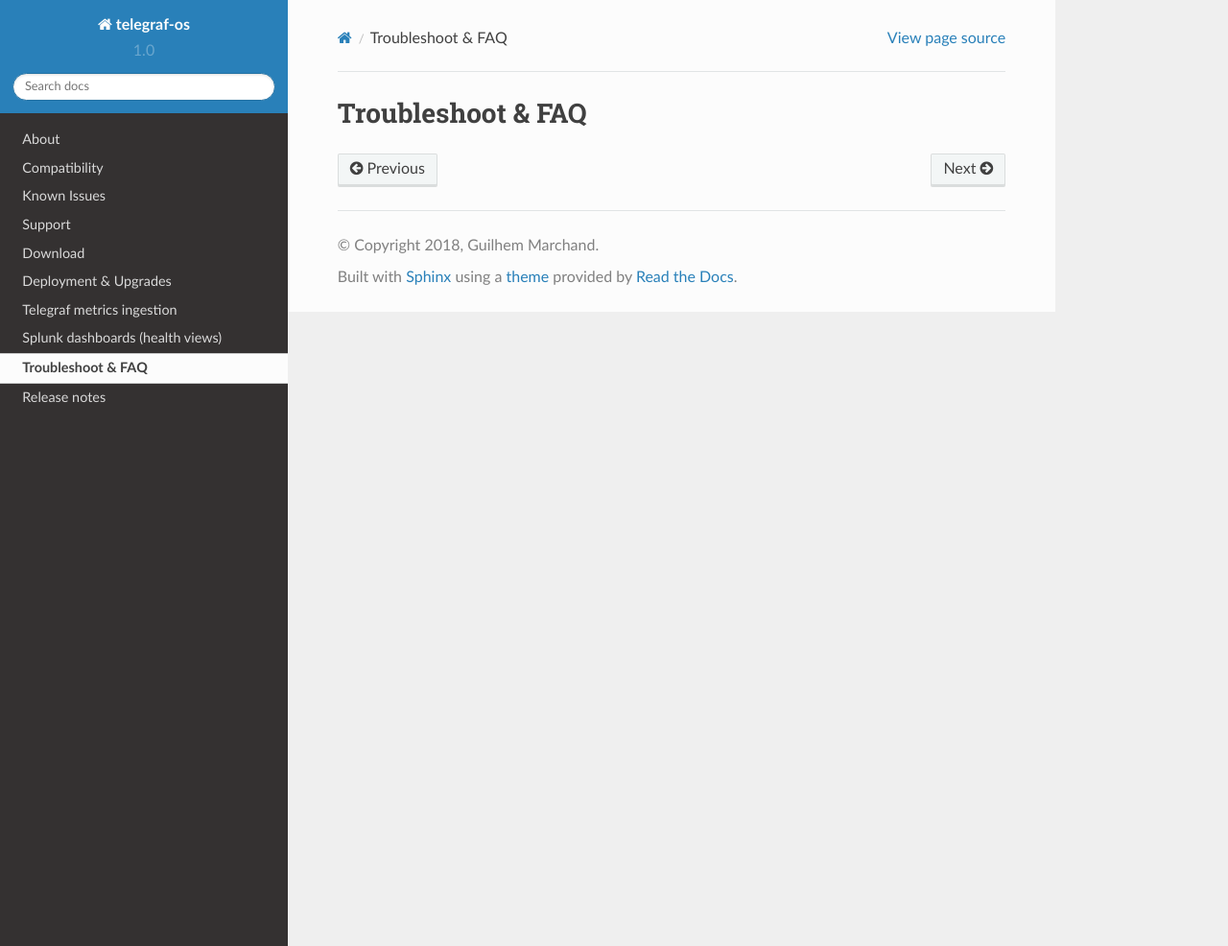
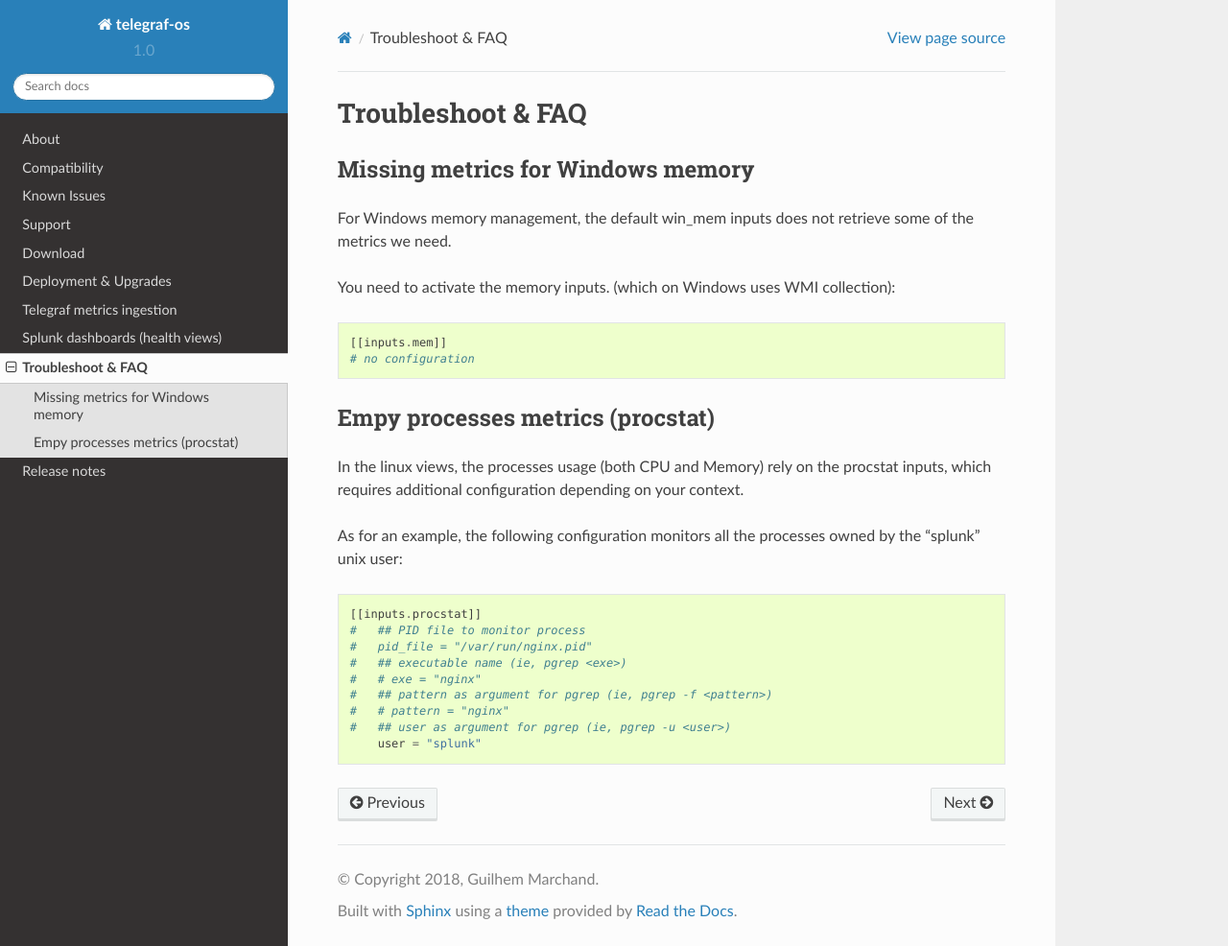
Before and after one commit to guilhemmarchand/telegraf-os, a Sphinx documentation site: the page built from docs/troubleshoot.rst, in a window 1280 px wide and 986 px high. Shown: the whole window at 96% size. Built offline with Sphinx 7.4.7 and the Read the Docs theme 2.0.0, drawn with Linux system fonts in a browser that asks for light colours.

```diff
--- a/docs/troubleshoot.rst
+++ b/docs/troubleshoot.rst
@@ -1,2 +1,29 @@
 Troubleshoot & FAQ
 ##################
+
+Missing metrics for Windows memory
+==================================
+
+For Windows memory management, the default win_mem inputs does not retrieve some of the metrics we need.
+
+You need to activate the memory inputs. (which on Windows uses WMI collection)::
+
+    [[inputs.mem]]
+    # no configuration
+
+Empy processes metrics (procstat)
+=================================
+
+In the linux views, the processes usage (both CPU and Memory) rely on the procstat inputs, which requires additional configuration depending on your context.
+
+As for an example, the following configuration monitors all the processes owned by the "splunk" unix user::
+
+    [[inputs.procstat]]
+    #   ## PID file to monitor process
+    #   pid_file = "/var/run/nginx.pid"
+    #   ## executable name (ie, pgrep <exe>)
+    #   # exe = "nginx"
+    #   ## pattern as argument for pgrep (ie, pgrep -f <pattern>)
+    #   # pattern = "nginx"
+    #   ## user as argument for pgrep (ie, pgrep -u <user>)
+        user = "splunk"
```
